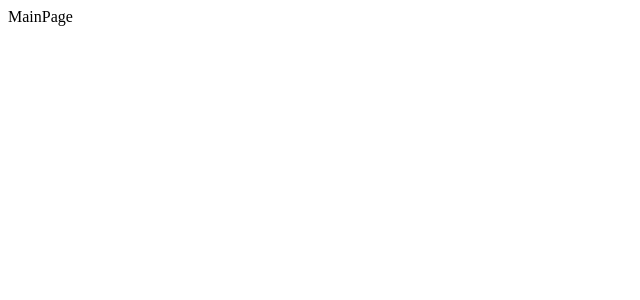
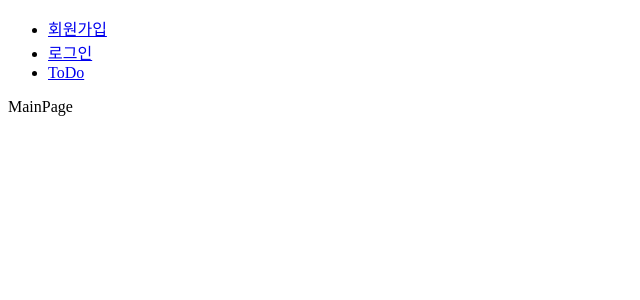
Before and after one commit to jungkyuYang/wanted-pre-onboarding-frontend, a React (Create React App) app: page / in a window 1280 px wide. Shown: the top 300 px of the page, without its empty margins (0-640 px from the left). Built offline with nearby package versions, Linux system fonts and the light colour scheme.

Commit message:
feat: layout 컴포넌트 추가
header에 signup, signin, todo 페이지 이동이 가능한 메뉴바 구현

```diff
--- a/src/App.js
+++ b/src/App.js
@@ -1,5 +1,6 @@
-import { BrowserRouter, Routes, Route } from "react-router-dom";
+import { Routes, Route } from "react-router-dom";
 
+import Layout from "./components/Layout";
 import MainPage from "./pages/MainPage";
 import SignUpPage from "./pages/SignUpPage";
 import SignInPage from "./pages/SignInPage";
@@ -15,15 +16,15 @@ const ROUTES = {
 
 function App() {
   return (
-    <BrowserRouter>
-      <Routes>
+    <Routes>
+      <Route path={ROUTES.MAIN} element={<Layout />}>
         <Route path={ROUTES.MAIN} element={<MainPage />} />
         <Route path={ROUTES.SIGNUP} element={<SignUpPage />} />
         <Route path={ROUTES.SIGNIN} element={<SignInPage />} />
         <Route path={ROUTES.TODO} element={<TodoPage />} />
-        <Route path="*" element={<NotFoundPage />} />
-      </Routes>
-    </BrowserRouter>
+      </Route>
+      <Route path="*" element={<NotFoundPage />} />
+    </Routes>
   );
 }
 
--- /dev/null
+++ b/src/components/Layout.js
@@ -0,0 +1,27 @@
+import React from "react";
+import { Outlet, Link } from "react-router-dom";
+
+function Layout() {
+  return (
+    <>
+      <header>
+        <nav>
+          <ul>
+            <li>
+              <Link to="/signup">회원가입</Link>
+            </li>
+            <li>
+              <Link to="/signin">로그인</Link>
+            </li>
+            <li>
+              <Link to="/todo">ToDo</Link>
+            </li>
+          </ul>
+        </nav>
+      </header>
+      <Outlet />
+    </>
+  );
+}
+
+export default Layout;
--- a/src/index.js
+++ b/src/index.js
@@ -1,10 +1,14 @@
 import React from "react";
 import ReactDOM from "react-dom/client";
+import { BrowserRouter } from "react-router-dom";
+
 import App from "./App";
 
 const root = ReactDOM.createRoot(document.getElementById("root"));
 root.render(
-  <React.StrictMode>
-    <App />
-  </React.StrictMode>
+  <BrowserRouter>
+    <React.StrictMode>
+      <App />
+    </React.StrictMode>
+  </BrowserRouter>
 );
```
